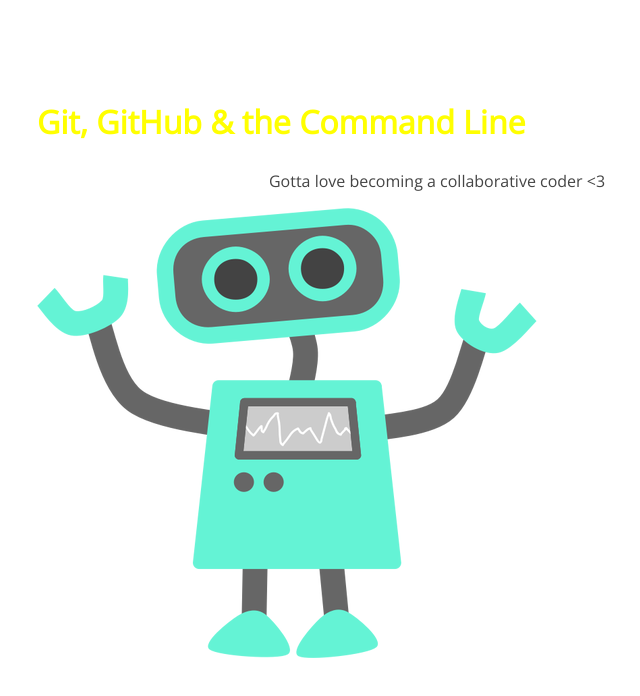
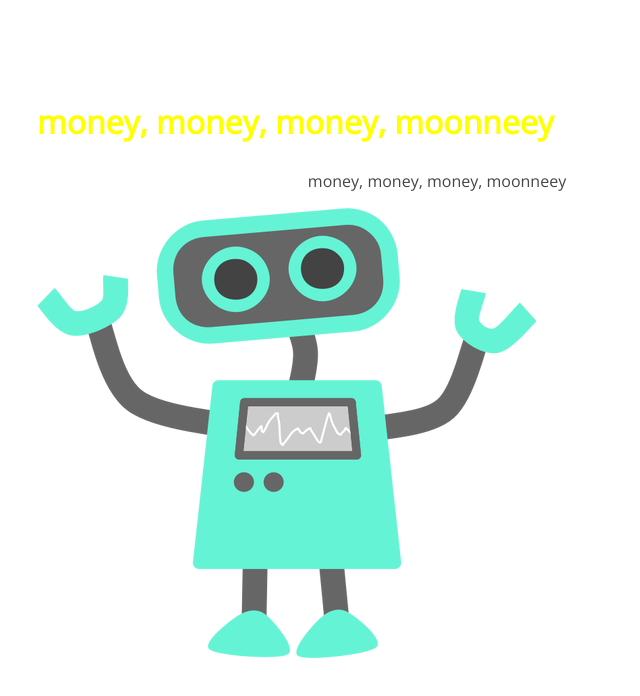
Before and after one commit to lgreen407/105-project, a plain HTML site: page index.html in a window 1280 px wide. Shown: the whole page, without its empty margins (203-843 px from the left). Drawn offline with nearby package versions, Linux system fonts and the light colour scheme.

Commit message:
2nd commit

```diff
--- a/index.html
+++ b/index.html
@@ -2,14 +2,14 @@
 <html lang="en">
 <head>
 	<meta charset="UTF-8">
-	<title>Let's Learn Git, GitHub and the Command Line</title>
+	<title>Why am I having so many problems??</title>
 	<link href='http://fonts.googleapis.com/css?family=Open+Sans' rel='stylesheet' type='text/css'>
 	<link rel="stylesheet" href="css/style.css">
 </head>
 <body>
 	<section>
-		<h1>Git, GitHub & the Command Line</h1>
-		<p>Gotta love becoming a collaborative coder <3</p>
+		<h1>money, money, money, moonneey</h1>
+		<p>money, money, money, moonneey</p>
 		<img src="img/happy-blue-robot.png">
 	</section>
 </body>
```
